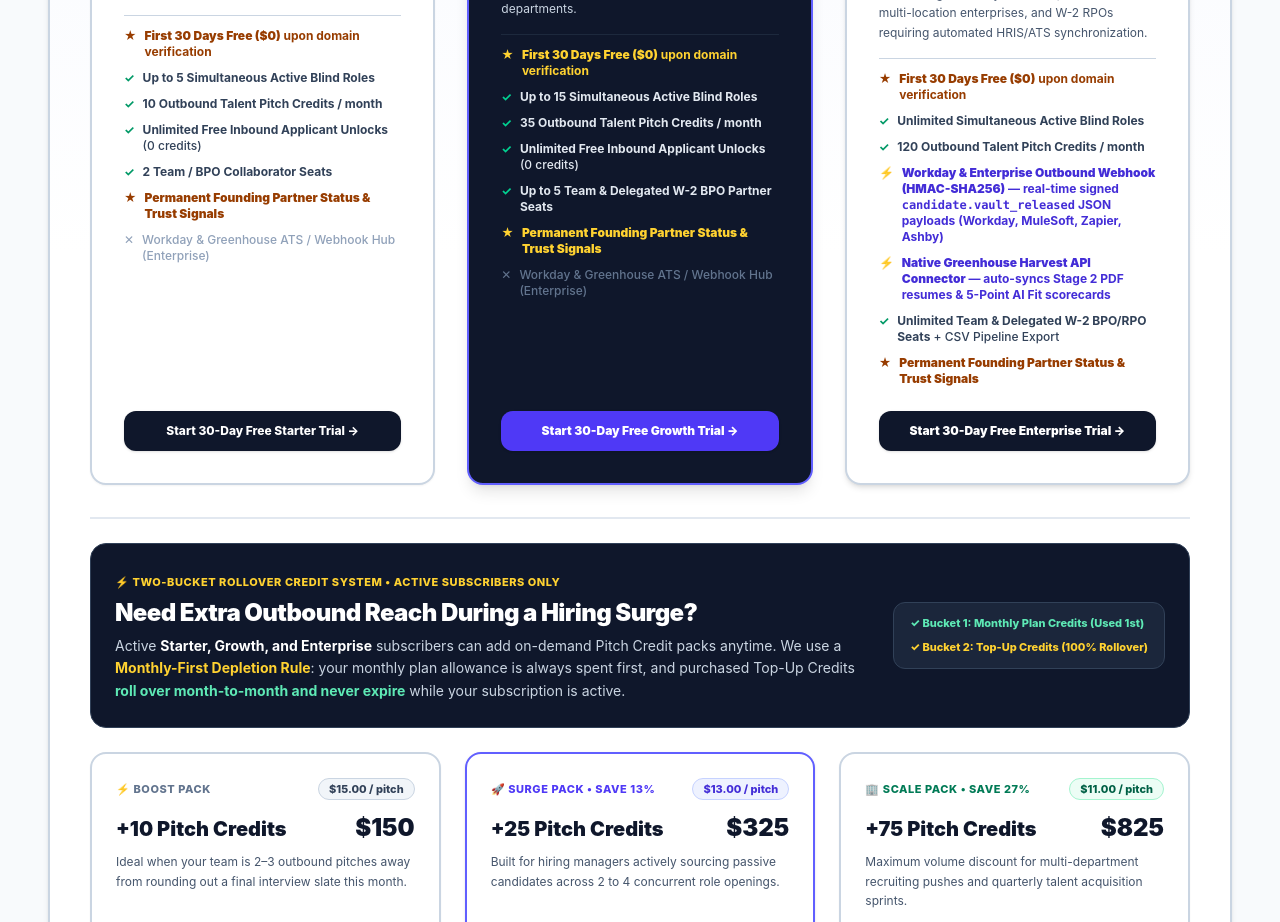
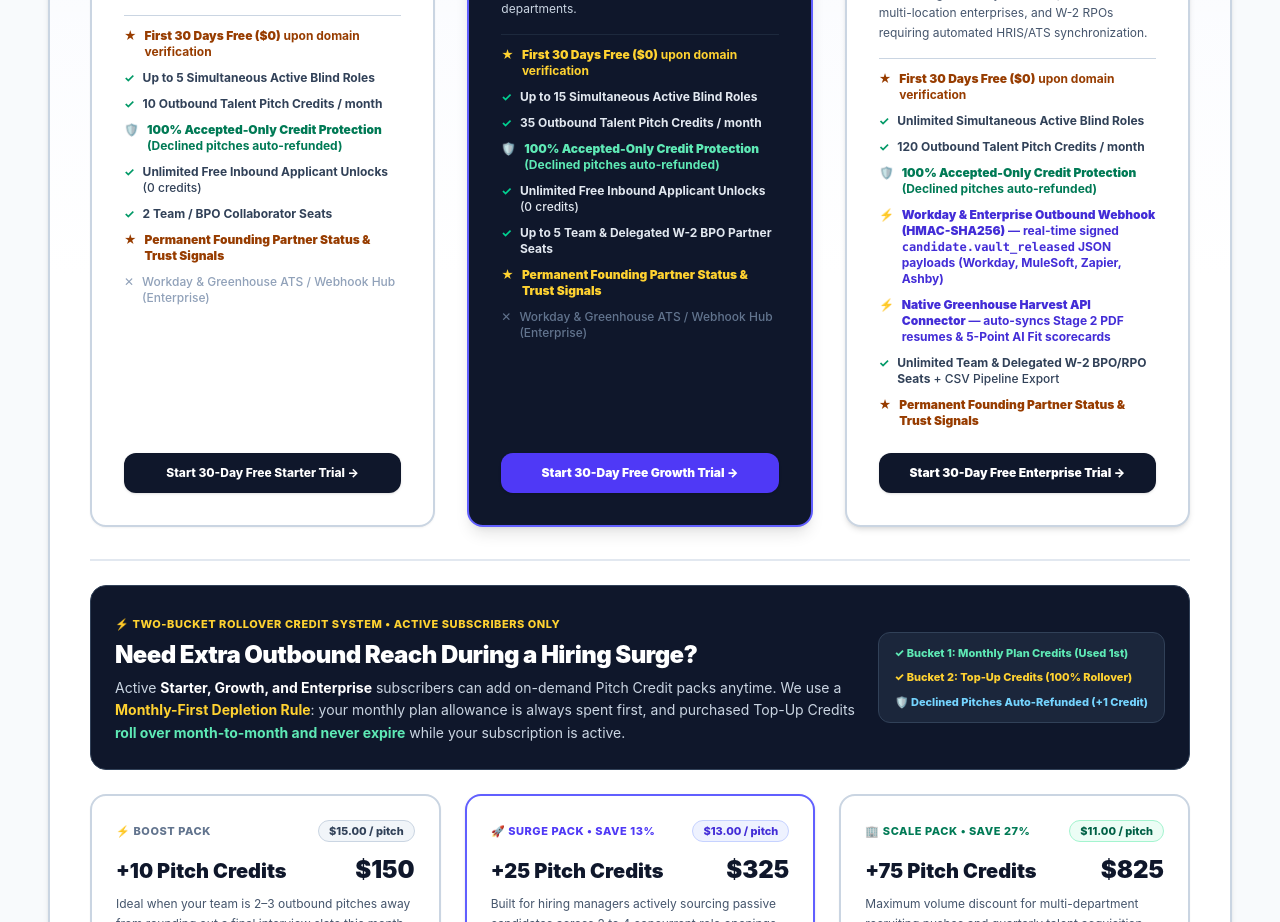
Before and after one commit to SpecialSauceIO/secure-job-board, a Next.js app: page /pricing in a window 1280 px wide. Shown: the part 1960-2882 px from the top of the page. Built offline with nearby package versions, Linux system fonts and the light colour scheme.

Commit message:
Display 100% Accepted-Only Credit Protection guarantee on public Pricing and Employer Billing pages

```diff
--- a/src/app/dashboard/employer/billing/page.tsx
+++ b/src/app/dashboard/employer/billing/page.tsx
@@ -348,6 +348,9 @@ export default function EmployerBillingPage() {
               <li>
                 ✓ <strong>10 Monthly Plan Pitch Credits / month</strong>
               </li>
+              <li className="text-emerald-700 font-bold">
+                🛡️ <strong>100% Accepted-Only Credit Protection</strong> (Declined pitches auto-refunded)
+              </li>
               <li>
                 ✓ <strong>2 Team / BPO Collaborator Seats</strong>
               </li>
@@ -415,6 +418,9 @@ export default function EmployerBillingPage() {
               </li>
               <li>
                 ✓ <strong>35 Monthly Plan Pitch Credits / month</strong>
+              </li>
+              <li className="text-emerald-300 font-bold">
+                🛡️ <strong>100% Accepted-Only Credit Protection</strong> (Declined pitches auto-refunded)
               </li>
               <li>
                 ✓ <strong>Up to 5 Team &amp; Delegated W-2 BPO Partner Seats</strong>
@@ -486,6 +492,9 @@ export default function EmployerBillingPage() {
               <li>
                 ✓ <strong>120 Monthly Plan Pitch Credits / month</strong>
               </li>
+              <li className="text-emerald-700 font-bold">
+                🛡️ <strong>100% Accepted-Only Credit Protection</strong> (Declined pitches auto-refunded)
+              </li>
               <li>
                 ✓ <strong>Unlimited Team &amp; Delegated W-2 BPO/RPO Seats</strong>
               </li>
@@ -529,7 +538,7 @@ export default function EmployerBillingPage() {
               On-Demand Pitch Credit Top-Ups
             </h2>
             <p className="text-xs sm:text-sm text-slate-600 leading-relaxed">
-              Top-Up Credits are added to your <strong className="text-slate-900">Rollover Top-Up Bucket</strong>. Your monthly plan allowance (<strong className="text-slate-900">{planCredits} Plan Credits remaining</strong>) is always spent first, and Rollover Top-Up Credits (<strong className="text-amber-700">{rolloverCredits} Rollover Credits banked</strong>) never expire as long as your base subscription remains active.
+              Top-Up Credits are added to your <strong className="text-slate-900">Rollover Top-Up Bucket</strong>. Your monthly plan allowance (<strong className="text-slate-900">{planCredits} Plan Credits remaining</strong>) is always spent first, and Rollover Top-Up Credits (<strong className="text-amber-700">{rolloverCredits} Rollover Credits banked</strong>) never expire as long as your base subscription remains active. Protected by our 100% Accepted-Only Guarantee—if a candidate declines an outbound pitch, your credit is automatically refunded to the exact bucket it came from.
             </p>
           </div>
 
--- a/src/app/pricing/page.tsx
+++ b/src/app/pricing/page.tsx
@@ -293,6 +293,10 @@ export default function PricingMatrixPage() {
                       <span className="text-emerald-600 font-bold">✓</span>
                       <span><strong>10 Outbound Talent Pitch Credits / month</strong></span>
                     </li>
+                    <li className="flex items-start gap-2 text-emerald-700 font-bold">
+                      <span>🛡️</span>
+                      <span><strong>100% Accepted-Only Credit Protection</strong> (Declined pitches auto-refunded)</span>
+                    </li>
                     <li className="flex items-start gap-2">
                       <span className="text-emerald-600 font-bold">✓</span>
                       <span><strong>Unlimited Free Inbound Applicant Unlocks</strong> (0 credits)</span>
@@ -353,6 +357,10 @@ export default function PricingMatrixPage() {
                     <li className="flex items-start gap-2">
                       <span className="text-emerald-400 font-bold">✓</span>
                       <span><strong>35 Outbound Talent Pitch Credits / month</strong></span>
+                    </li>
+                    <li className="flex items-start gap-2 text-emerald-300 font-bold">
+                      <span>🛡️</span>
+                      <span><strong>100% Accepted-Only Credit Protection</strong> (Declined pitches auto-refunded)</span>
                     </li>
                     <li className="flex items-start gap-2">
                       <span className="text-emerald-400 font-bold">✓</span>
@@ -415,6 +423,10 @@ export default function PricingMatrixPage() {
                       <span className="text-emerald-600 font-bold">✓</span>
                       <span><strong>120 Outbound Talent Pitch Credits / month</strong></span>
                     </li>
+                    <li className="flex items-start gap-2 text-emerald-700 font-bold">
+                      <span>🛡️</span>
+                      <span><strong>100% Accepted-Only Credit Protection</strong> (Declined pitches auto-refunded)</span>
+                    </li>
                     <li className="flex items-start gap-2 text-indigo-700 font-bold">
                       <span>⚡</span>
                       <span><strong>Workday &amp; Enterprise Outbound Webhook (HMAC-SHA256)</strong> — real-time signed <code>candidate.vault_released</code> JSON payloads (Workday, MuleSoft, Zapier, Ashby)</span>
@@ -464,6 +476,9 @@ export default function PricingMatrixPage() {
                   </span>
                   <span className="flex items-center gap-1.5 text-amber-300">
                     ✓ Bucket 2: Top-Up Credits (100% Rollover)
+                  </span>
+                  <span className="flex items-center gap-1.5 text-sky-300">
+                    🛡️ Declined Pitches Auto-Refunded (+1 Credit)
                   </span>
                 </div>
               </div>
```
